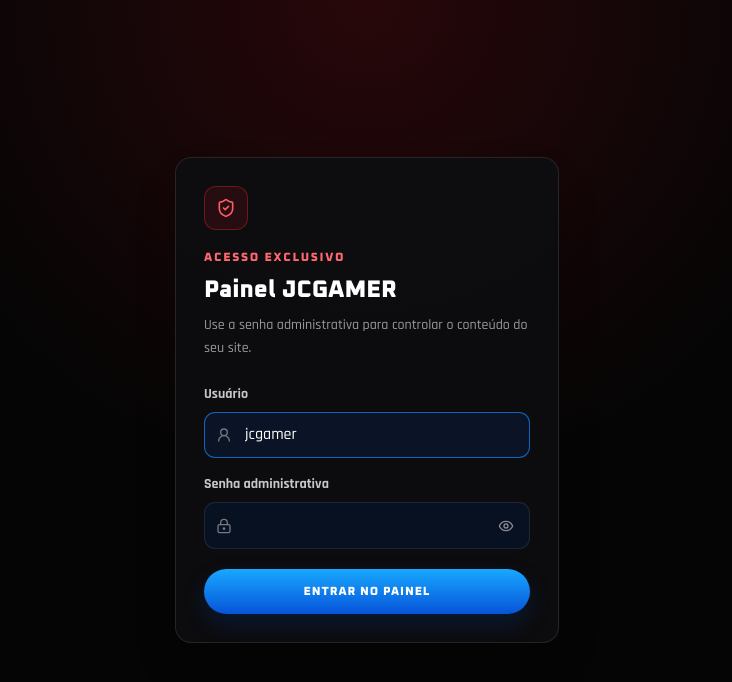
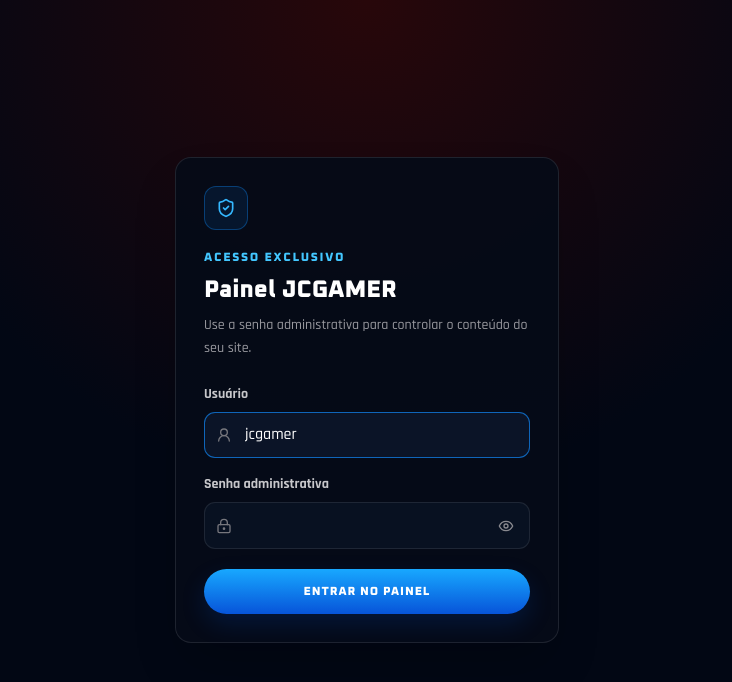
Before and after one commit to jcgamercontatos-png/mobilador-site, a Next.js app: page /painel-jcgamer/login in a window 1280 px wide. Shown: the top 682 px of the page, without its empty margins (273-1005 px from the left). Built offline with nearby package versions, Linux system fonts and the light colour scheme.

Commit message:
Atualiza login do painel para o tema azul

```diff
--- a/src/app/painel-jcgamer/login/page.tsx
+++ b/src/app/painel-jcgamer/login/page.tsx
@@ -37,16 +37,16 @@ export default function DashboardLoginPage() {
   }
 
   return (
-    <div className="flex min-h-screen items-center justify-center bg-[#050505] px-4 py-10 text-white">
-      <div className="pointer-events-none fixed inset-0 bg-[radial-gradient(circle_at_top,#28070a_0%,#050505_48%)]" />
+    <div className="flex min-h-screen items-center justify-center bg-[#020714] px-4 py-10 text-white">
+      <div className="pointer-events-none fixed inset-0 bg-[radial-gradient(circle_at_top,#28070a_0%,#020714_48%)]" />
       <form
         onSubmit={handleSubmit}
-        className="relative w-full max-w-sm rounded-2xl border border-white/10 bg-[#0d0d0f]/95 p-5 shadow-2xl sm:p-7"
+        className="relative w-full max-w-sm rounded-2xl border border-white/10 bg-[#060b18]/95 p-5 shadow-2xl sm:p-7"
       >
-        <div className="flex h-11 w-11 items-center justify-center rounded-xl border border-[#ff2530]/35 bg-[#ff2530]/10">
-          <ShieldCheck className="h-5 w-5 text-[#ff5962]" />
+        <div className="flex h-11 w-11 items-center justify-center rounded-xl border border-[#118cff]/35 bg-[#118cff]/10">
+          <ShieldCheck className="h-5 w-5 text-[#35b8ff]" />
         </div>
-        <p className="mt-5 font-['Oxanium'] text-xs font-extrabold uppercase tracking-[0.14em] text-[#ff6870]">
+        <p className="mt-5 font-['Oxanium'] text-xs font-extrabold uppercase tracking-[0.14em] text-[#43c7ff]">
           Acesso exclusivo
         </p>
         <h1 className="mt-2 font-['Oxanium'] text-2xl font-extrabold">
```
